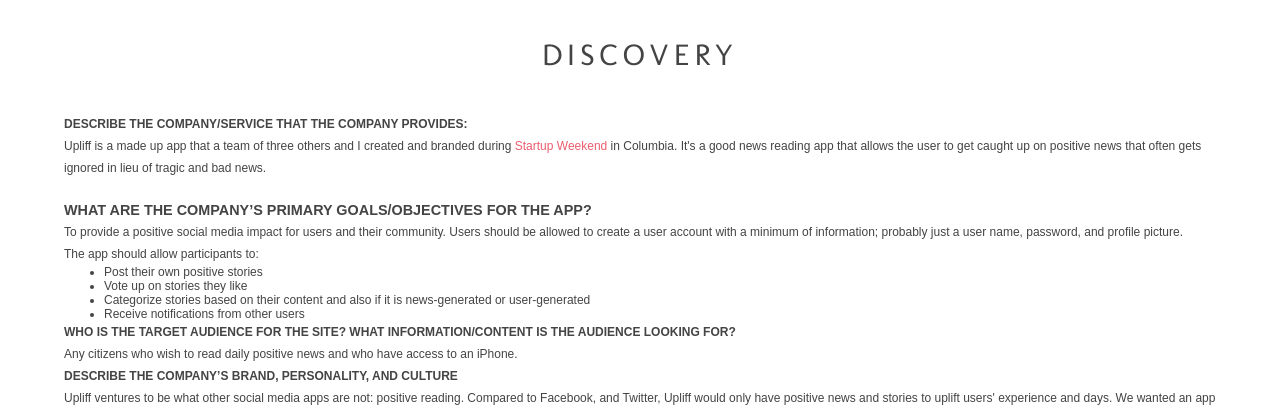
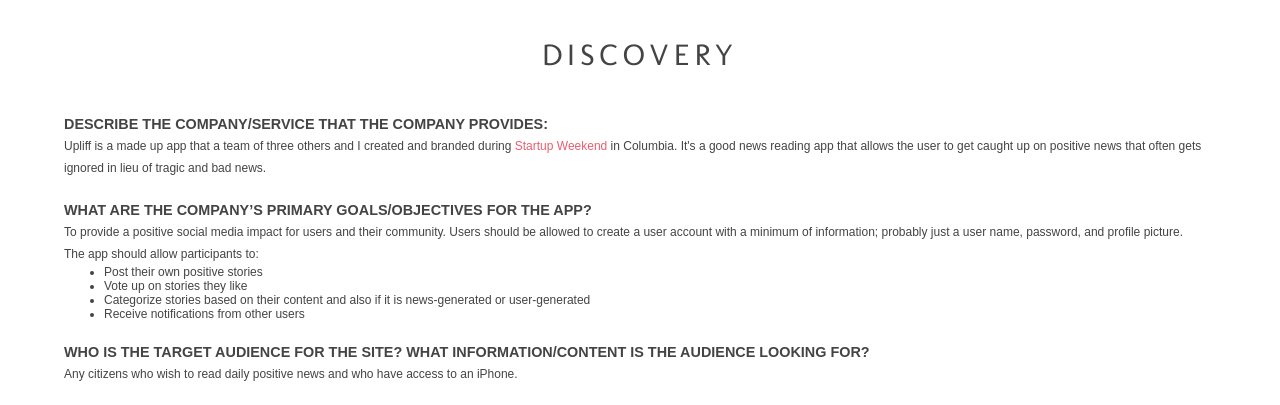
Before and after one commit to joannenguyen/joannenguyen.github.io, a website: page upliff.html in a window 1280 px wide. Shown: the part 1360-1765 px from the top of the page. Drawn offline with nearby package versions, Linux system fonts and the light colour scheme; a web font is replaced by a local one.

Commit message:
fixed css error

```diff
--- a/upliff.html
+++ b/upliff.html
@@ -63,7 +63,7 @@
 			<div class="discovery">
 				<h4>Discovery</h4>
 
-				<p><strong>DESCRIBE THE COMPANY/SERVICE THAT THE COMPANY PROVIDES:</strong></p>
+				<p class="question"><strong>DESCRIBE THE COMPANY/SERVICE THAT THE COMPANY PROVIDES:</strong></p>
 				<p>Upliff is a made up app that a team of three others and I created and branded during <a href="https://startupweekend.org/">Startup Weekend</a> in Columbia. It's a good news reading app that allows the user to get caught up on positive news that often gets ignored in lieu of tragic and bad news.</p>
 				<p class="question"><strong>WHAT ARE THE COMPANY’S PRIMARY GOALS/OBJECTIVES FOR THE APP?</strong></p>
 				<p>To provide a positive social media impact for users and their community. Users should be allowed to create a user account with a minimum of information; probably just a user name, password, and profile picture.</p>
@@ -74,9 +74,9 @@
 					<li>Categorize stories based on their content and also if it is news-generated or user-generated</li>
 					<li>Receive notifications from other users</li>
 				</ul>
-				<p><strong>WHO IS THE TARGET AUDIENCE FOR THE SITE? WHAT INFORMATION/CONTENT IS THE AUDIENCE LOOKING FOR?</strong></p>
+				<p class="question"><strong>WHO IS THE TARGET AUDIENCE FOR THE SITE? WHAT INFORMATION/CONTENT IS THE AUDIENCE LOOKING FOR?</strong></p>
 				<p>Any citizens who wish to read daily positive news and who have access to an iPhone.</p>
-				<p><strong>DESCRIBE THE COMPANY’S BRAND, PERSONALITY, AND CULTURE</strong></p>
+				<p class="question"><strong>DESCRIBE THE COMPANY’S BRAND, PERSONALITY, AND CULTURE</strong></p>
 				<p>Upliff ventures to be what other social media apps are not: positive reading. Compared to Facebook, and Twitter, Upliff would only have positive news and stories to uplift users' experience and days. We wanted an app that users can run away to when bad news flood their other social media newsfeeds.
 				Visually, the brand that we decided on would be peaceful, colorful and engaging. The app should present itself to be a positive experience. </p>
 				<div class="mobileviewupliff">
```
